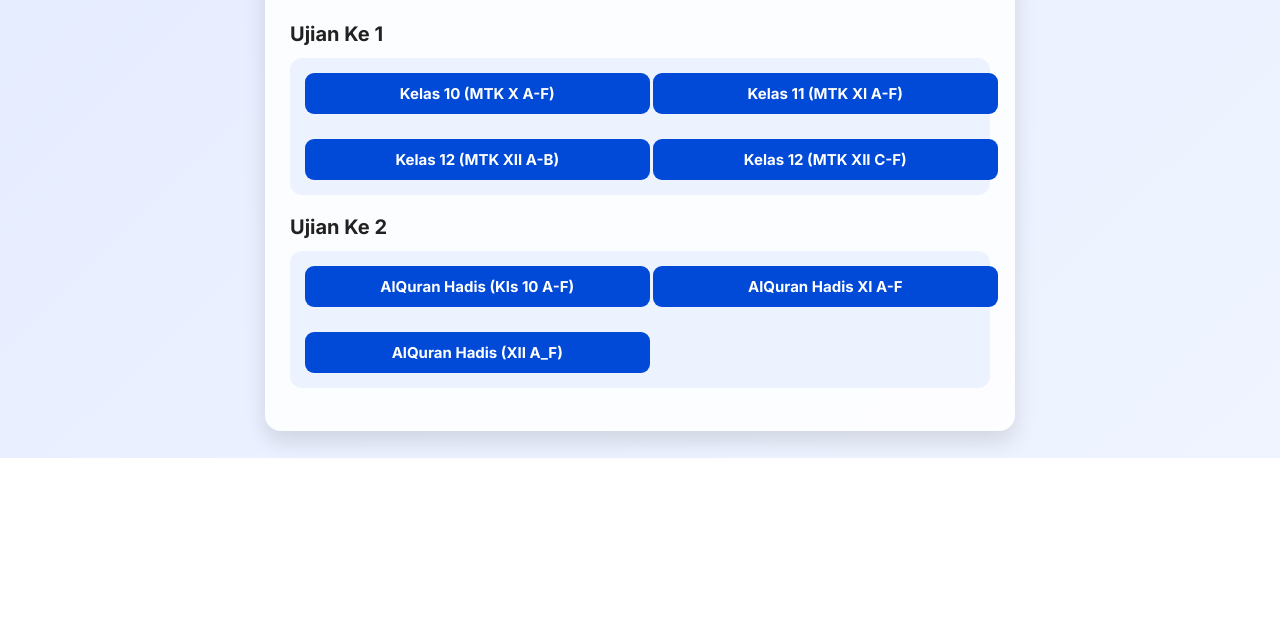
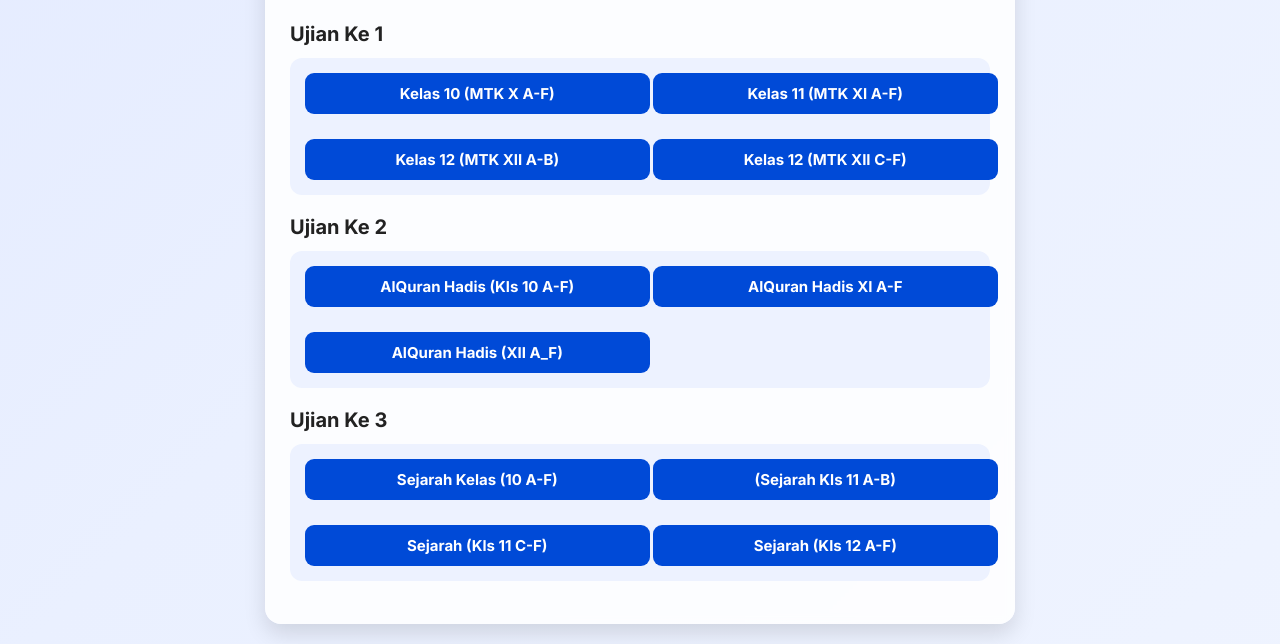
Before and after one commit to fahmi959/cctv_backend_fahmi, a website: page public/index.html in a window 1280 px wide. Shown: the part 342-986 px from the top of the page. Before the commit the page ends 800 px from the top, so only its background shows below. Drawn offline with Linux system fonts and the light colour scheme.

Commit message:
Update index.html

```diff
--- a/public/index.html
+++ b/public/index.html
@@ -202,13 +202,13 @@
 
         </div>
 
-        <!-- <h2>Ujian Ke 3</h2>
+        <h2>Ujian Ke 3</h2>
         <div class="link-block">
-            <a class="btn-link" href="https://forms.gle/5aE9zh3Uz2HVHke39">Kelas X A-F</a>
-            <a class="btn-link" href="https://forms.gle/ngBhmTbRkdFGBewv8">XI A-C</a>
-            <a class="btn-link" href="https://s.id/ASAS_B_INGGRIS_XI_D-F">XI D-F</a>
-            <a class="btn-link" href="https://s.id/ASAS_B_INGGRIS_XII">Kelas XII A-F</a>
-        </div> -->
+            <a class="btn-link" href="https://forms.gle/HzMkGdPkwqtbbxVR8">Sejarah Kelas (10 A-F)</a>
+            <a class="btn-link" href="https://forms.gle/BjGhR3EP55sv2NF56">(Sejarah Kls 11 A-B)</a>
+            <a class="btn-link" href="https://forms.gle/HEyJrxUAoqzAJcP98">Sejarah (Kls 11 C-F)</a>
+            <a class="btn-link" href="https://forms.gle/GF7XYg7aCqLFj5rR8">Sejarah (Kls 12 A-F)</a>
+        </div>
 
     </div>
 
```
